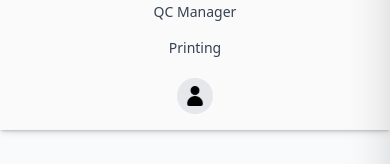
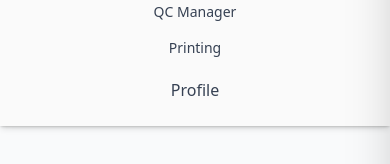
Before and after one commit to SHANKHHHH/NRC_Frontend, a React (Vite) app in the folder Nrc/: page / in a window 390 px wide. Both pictures are taken after a click on the button "Open menu". Shown: the part 239-403 px from the top of the page. Built offline with nearby package versions, Linux system fonts and the light colour scheme.

Commit message:
Added sidebar option for mobile view

```diff
--- a/Nrc/src/Components/dashboard/Header/Header.tsx
+++ b/Nrc/src/Components/dashboard/Header/Header.tsx
@@ -74,10 +74,16 @@ const Header: React.FC = () => {
               </div>
             </TabList>
           </TabProvider>
-          <div className="flex justify-center mt-2">
-            <div className="rounded-full bg-gray-200 p-2">
-              <img src={userIcon} alt="User" className="h-5 w-5" />
-            </div>
+          <div className="flex justify-center items-center ">
+            <span
+              className="text-base font-medium text-gray-700 hover:cursor-pointer px-4 py-2 rounded hover:bg-gray-100 transition"
+              onClick={() => {
+                setSidebarOpen(true);
+                setMenuOpen(false);
+              }}
+            >
+              Profile
+            </span>
           </div>
         </div>
       )}
```
